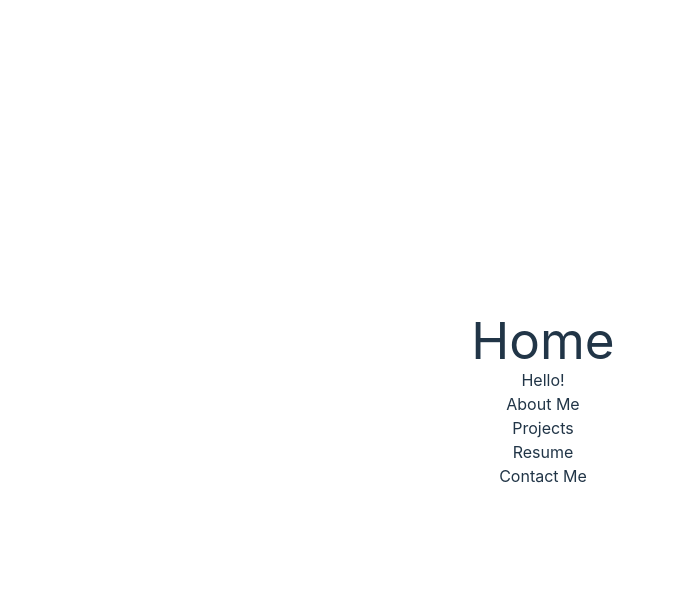
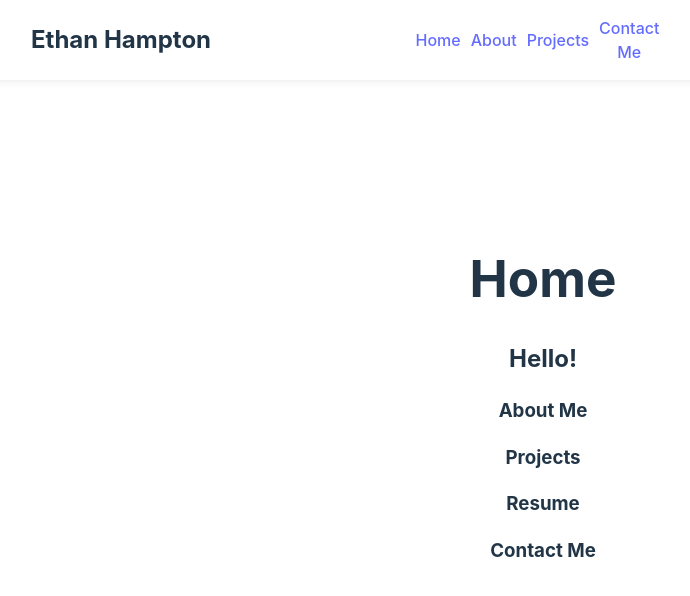
Before and after one commit to EHampton252/portfolio-2, a React (Vite) app in the folder Portfolio-2/: page / in a window 1280 px wide. Shown: the top 596 px of the page, without its empty margins (97-787 px from the left). Built offline with nearby package versions, Linux system fonts and the light colour scheme.

Commit message:
adds nav bar

```diff
--- a/Portfolio-2/package.json
+++ b/Portfolio-2/package.json
@@ -22,7 +22,6 @@
     "eslint": "^8.38.0",
     "eslint-plugin-react-hooks": "^4.6.0",
     "eslint-plugin-react-refresh": "^0.3.4",
-    "tailwindcss": "^3.3.2",
     "typescript": "^5.0.2",
     "vite": "^4.3.9"
   }
--- a/Portfolio-2/src/App.tsx
+++ b/Portfolio-2/src/App.tsx
@@ -1,13 +1,14 @@
 import { useState } from 'react'
 import reactLogo from './assets/react.svg'
 import viteLogo from '/vite.svg'
+import Header from './Components/navHeader'
 import './App.css'
 
 function App() {
-  const [count, setCount] = useState(0)
 
   return (
     <>
+      <Header />
       <h1>Home</h1>
       <h2>Hello!</h2>
       <h3>About Me</h3>
--- /dev/null
+++ b/Portfolio-2/src/Components/navHeader.css
@@ -0,0 +1,42 @@
+.header {
+    display: flex;
+    justify-content: space-between;
+    align-items: center;
+    padding: 0 10%;
+    height: 10vh;
+    background-color: #fff;
+    box-shadow: 0 0 10px rgba(0, 0, 0, 0.1);
+    position: fixed;
+    width: 100%;
+    z-index: 1;
+    top: 0;
+    left: 0;
+    right: 0;
+    transition: all 0.3s ease-in-out;
+}
+
+.header-content {
+    display: flex;
+    flex-direction: row;
+    justify-content: space-between;
+    align-items: center;
+
+}
+
+.header-links {
+    display: flex;
+    flex-direction: row;
+    justify-content: space-between;
+    align-items: center;
+    width: 30%;
+}
+
+.nav {
+    display: flex;
+    flex-direction: row;
+    justify-content: space-between;
+    align-items: center;
+    width: 50%;
+    list-style: none;
+    gap: 10px;
+}
--- /dev/null
+++ b/Portfolio-2/src/Components/navHeader.tsx
@@ -0,0 +1,23 @@
+import "./navHeader.css"
+
+const Header = () => {
+    return (
+        <header className="header">
+            <div className="header-content">
+                    <div className="header-text">
+                        <h2>Ethan Hampton</h2>
+                    </div>
+                <div className="header-links">
+                    <ul className="nav">
+                        <li><a href="./#home">Home</a></li>
+                        <li><a href="./#about">About</a></li>
+                        <li><a href="./#projects">Projects</a></li>
+                        <li><a href="./#contact">Contact Me</a></li>
+                    </ul>
+                </div>
+            </div>
+        </header>
+    )
+}
+
+export default Header;
--- a/Portfolio-2/tailwind.config.js
+++ /dev/null
@@ -1,10 +0,0 @@
-/** @type {import('tailwindcss').Config} */
-export default {
-  content: [],
-  theme: {
-    colors: {
-    },
-    extend: {},
-  },
-  plugins: [],
-}
```
Also changed, not shown: Portfolio-2/src/Sections/aboutMe.tsx (added), Portfolio-2/src/Sections/contact.tsx (added), Portfolio-2/src/Sections/projects.tsx (added), 1 other file (tests, documents, lock files or other folders).
